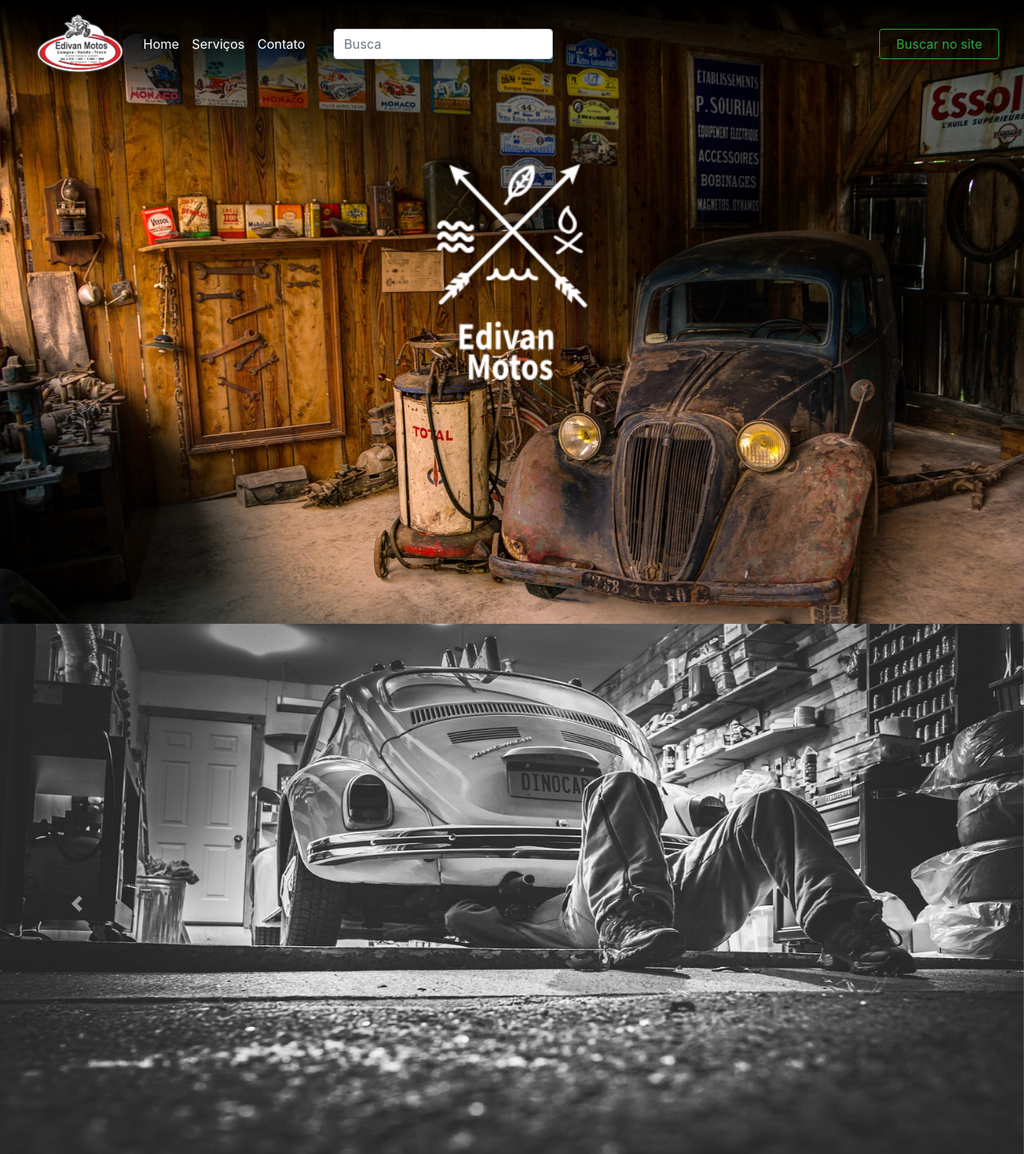
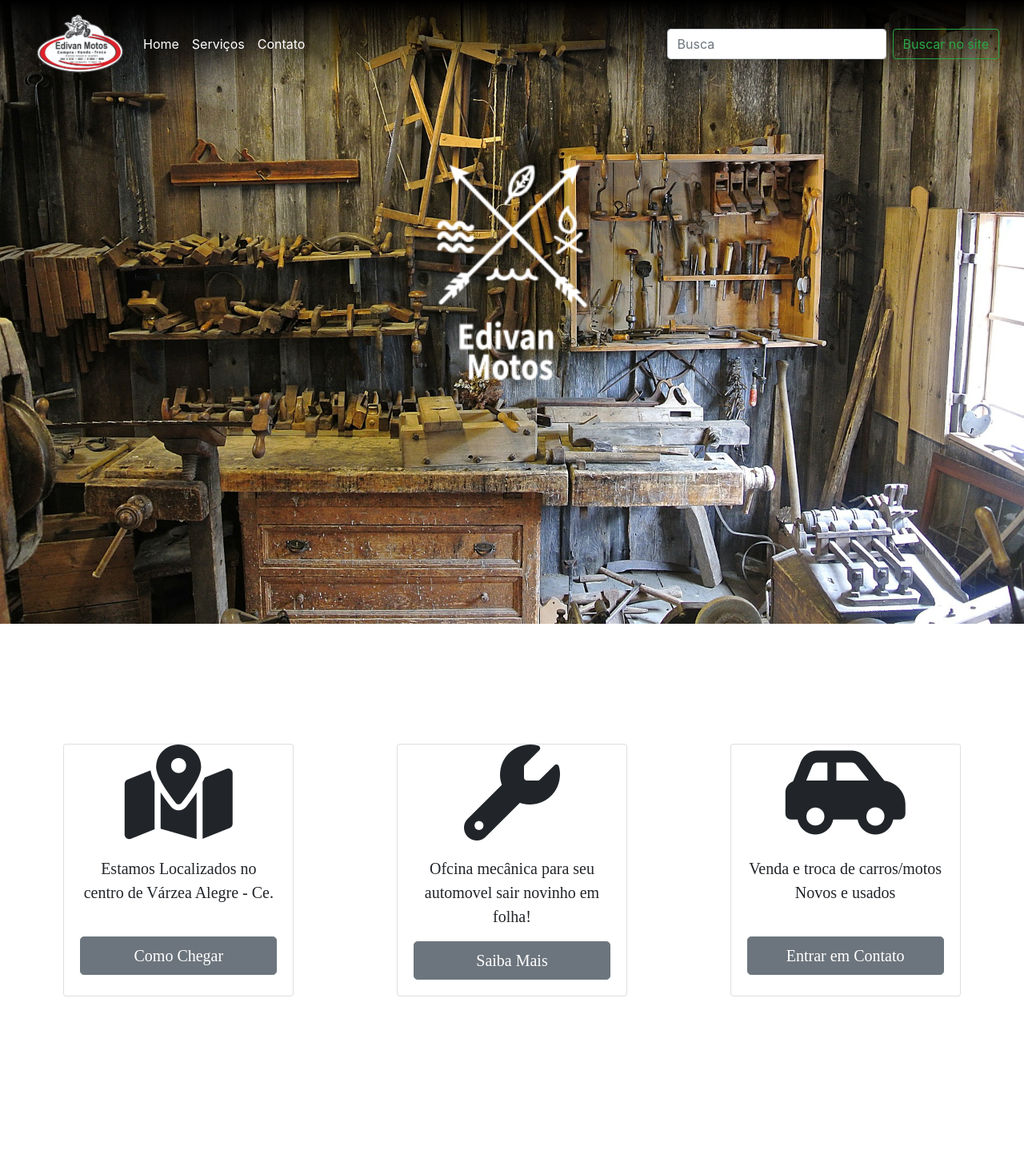
Before and after one commit to alessonsousa/Store_website, a PHP site: page / in a window 1280 px wide; the page is wider, and only the part inside the window is pictured. Shown: the top 1443 px of that part at 80% size. Run offline with PHP 8.4, Linux system fonts and the light colour scheme; some libraries are stand-ins or nearby versions.

Commit message:
11:01 12/19

```diff
--- a/bootstrap-4.1.3-dist/css/estilo.css
+++ b/bootstrap-4.1.3-dist/css/estilo.css
@@ -72,10 +72,7 @@ color: cornsilk;
 
 }
 /*button de enviar do formulario*/
-.btn{
-    width: 150px;
-    margin-left: 400px;
-}
+
 
 /*nome contatos em cima do formulario*/
 .contini{
--- a/bootstrap-4.1.3-dist/css/home.css
+++ b/bootstrap-4.1.3-dist/css/home.css
@@ -4,7 +4,7 @@
     height:610px;
 }
 .topo{
-    background-image: url(../../img/img1.jpg);
+    background-image: url(../../img/img2.jpg);
     background-size: cover;
     height: 780px;
 }
@@ -45,8 +45,21 @@
 .parte2{
     margin-top: 50px ;
 }
+.icon2{
+    font-size: 90pt;
+}
+#mapa{
+    margin-top: 200px;
+}
+.cardsM{
+    margin-top: 50px;
+}
 @media (max-width: 990px) {
     .collapse{
         background: #00000080;
     }
+    .cardsM{
+        flex-direction: column;
+       align-items: center;
+    }
 }
--- a/index.html
+++ b/index.html
@@ -19,7 +19,7 @@
     <!--titulo inicial-->
     <title>Edivan Motos</title>
   </head>
-  <body>
+  <body class="index">
     <!--MENU -->
       <div class="container-fluid topo">
         <div class="row NavManual sticky-top">
@@ -52,9 +52,41 @@
         <div class="row banner">
           <img src="img/logoTopo.png" class="rounded mx-auto d-block logoTopo" alt=""><br>
         </div>
+      </div>
 
+
+
+      <!--Cards-->
+      <div class="container-fluid d-flex justify-content-around cardsM">
+      <div class="card text-center" style="width: 18rem;">
+        <i class="fas fa-map-marked-alt icon2"></i>
+        <div class="card-body">
+          <p class="card-text ">Estamos Localizados no centro de  Várzea Alegre - Ce.</p><br>
+          <a href="#mapa"><button  class="btn btn-secondary btn-lg btn-block btnMapa">  Como Chegar</button> </a>
+        </div>
       </div>
-      <!--CAROUSEL-->
+
+      <div class="card text-center" style="width: 18rem;">
+        <i class="fas fa-wrench icon2"></i>
+        <div class="card-body">
+          <p class="card-text">Ofcina mecânica para seu automovel sair novinho em folha!</p>
+          <button class="btn btn-secondary btn-lg btn-block">Saiba Mais</button>
+        </div>
+      </div>
+
+      <div class="card text-center" style="width: 18rem;">
+          <i class="fas fa-car-side icon2"></i>
+        <div class="card-body">
+          <p class="card-text">Venda e troca de carros/motos Novos e usados</p> <br>
+          <button class="btn btn-secondary btn-lg btn-block">Entrar em Contato</button>
+        </div>
+      </div>
+    </div>
+
+    <div class="row d-flex justify-content-around " id="mapa">
+        <iframe src="https://www.google.com/maps/embed?pb=!1m18!1m12!1m3!1d2355.697588437404!2d-39.30011689801093!3d-6.794741607936989!2m3!1f0!2f0!3f0!3m2!1i1024!2i768!4f13.1!3m3!1m2!1s0x7a3b360519ce17f%3A0x988c1c99f6dfc0ce!2sV%C3%A1rzea%20Alegre%2C%20CE%2C%2063540-000!5e0!3m2!1spt-BR!2sbr!4v1576158066771!5m2!1spt-BR!2sbr" width="800" height="600" frameborder="0" style="border:0;" allowfullscreen=""></iframe>
+    </div>
+      <!--CAROUSEL
           <div id="carouselExampleIndicators" class="carousel slide" data-ride="carousel">
               <ol class="carousel-indicators">
                 <li data-target="#carouselExampleIndicators" data-slide-to="0" class="active"></li>
@@ -82,7 +114,7 @@
               </a>
             </div>
       </div>
-  <!--imagem do rodape do contatos-->
+  imagem do rodape do contatos
   <div id="baner">
 
     </div>
@@ -108,6 +140,7 @@
 <div class="fimrodape">
     <p>Todos os direitos reservados © Develped by <a href="https://github.com/alessonsousa" target="_blank">Alesson Sousa</a> - <a href="https://github.com/CarlosEmannoel16" target="_blank">Carlos Emannoel</a></p>
 </div>
+-->
 
     <!-- JavaScript (Opcional) -->
     <!-- jQuery primeiro, depois Popper.js, depois Bootstrap JS -->
```
Also changed, not shown: img/img3.jpg (added).
